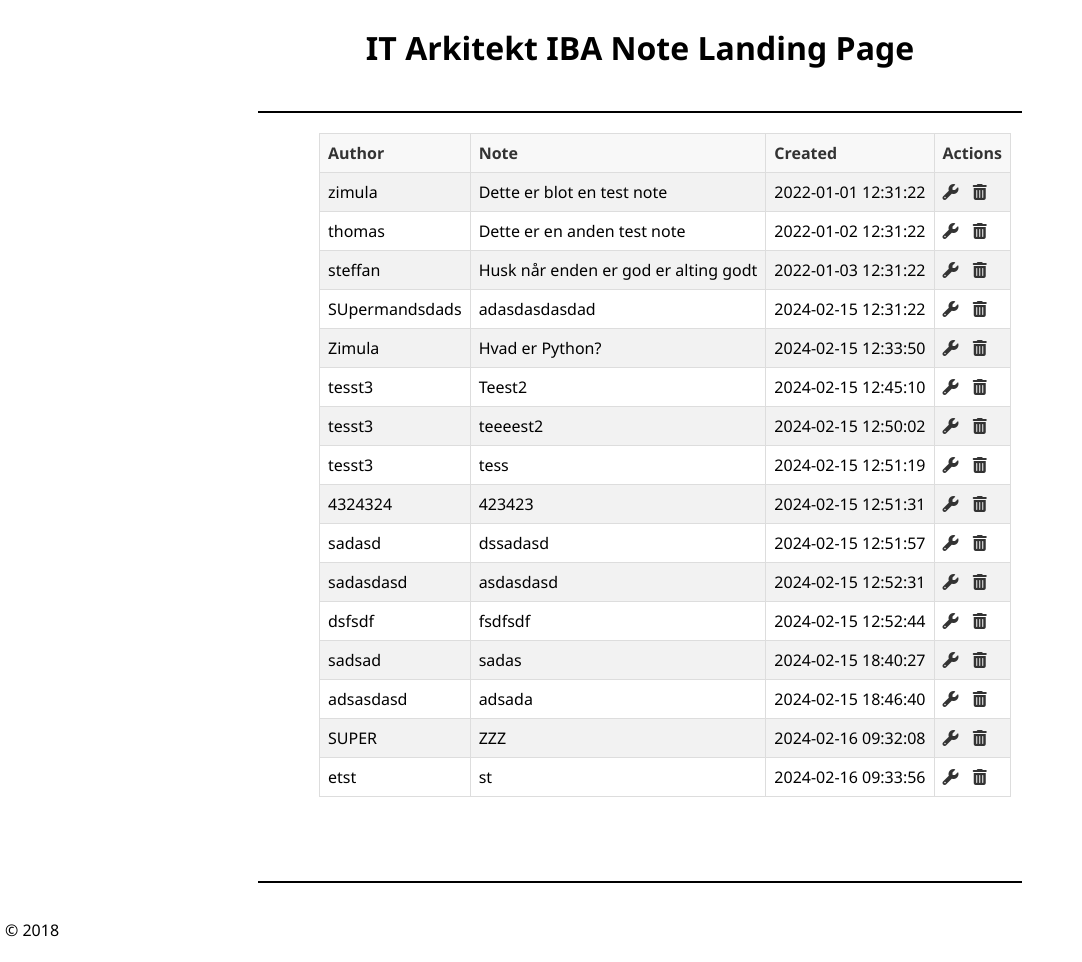
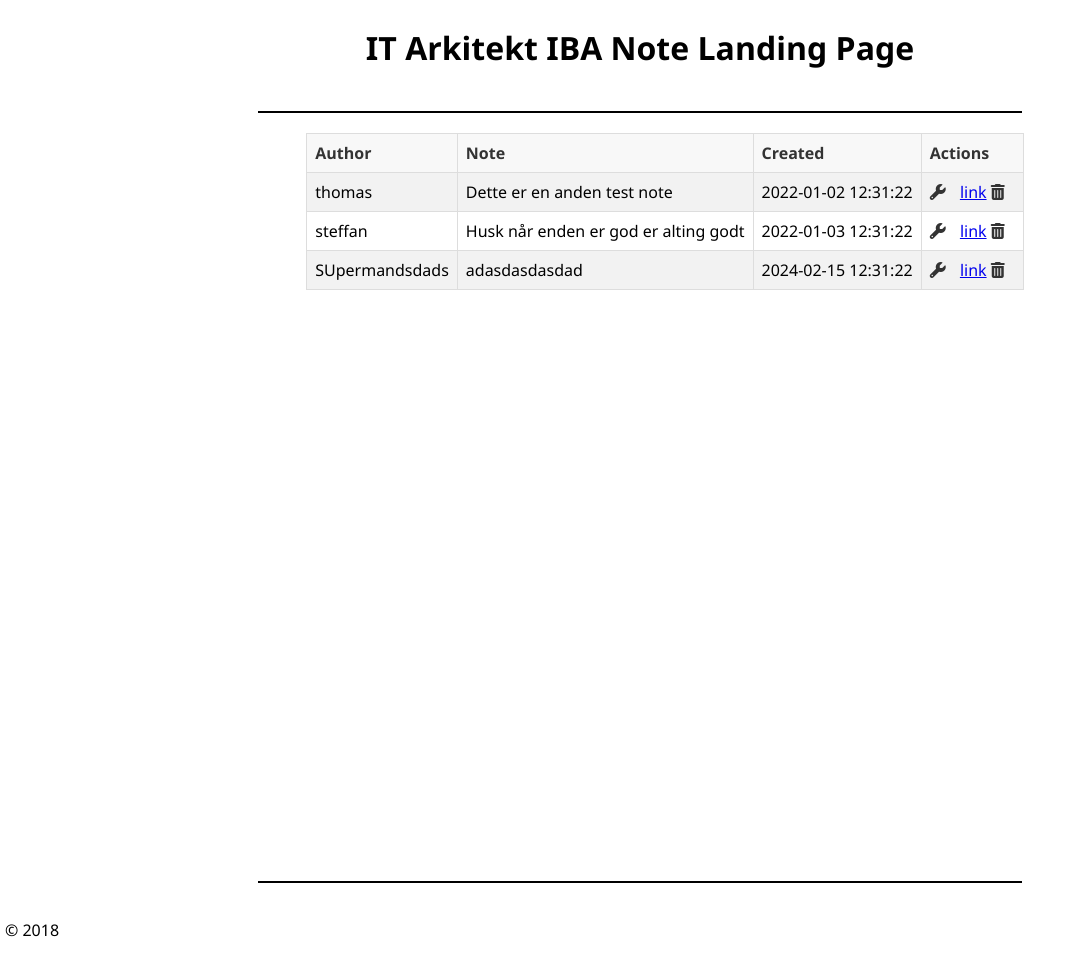
Before and after one commit to PBI22/Agil-Flask-Note-Projekt, a Flask app: page / in a window 1280 px wide. Shown: the part 39-1001 px from the top of the page, without its empty margins (0-1082 px from the left). Run offline with Flask 3, Linux system fonts and the light colour scheme; some libraries are stand-ins or nearby versions.

Commit message:
basal funktionalitet af edit note

```diff
--- a/hello_app/static/note.json
+++ b/hello_app/static/note.json
@@ -1,9 +1,4 @@
 {
-    "Min Note": {
-        "note": "Dette er blot en test note",
-        "author": "zimula",
-        "created": "2022-01-01  12:31:22"
-    },
     "En Anden Note": {
         "note": "Dette er en anden test note",
         "author": "thomas",
@@ -18,65 +13,5 @@
         "note": "adasdasdasdad",
         "author": "SUpermandsdads",
         "created": "2024-02-15 12:31:22"
-    },
-    "ZImulas confessions": {
-        "note": "Hvad er Python?",
-        "author": "Zimula",
-        "created": "2024-02-15 12:33:50"
-    },
-    "Test1": {
-        "note": "Teest2",
-        "author": "tesst3",
-        "created": "2024-02-15 12:45:10"
-    },
-    "Test12": {
-        "note": "teeeest2",
-        "author": "tesst3",
-        "created": "2024-02-15 12:50:02"
-    },
-    "Test12t12": {
-        "note": "tess",
-        "author": "tesst3",
-        "created": "2024-02-15 12:51:19"
-    },
-    "r42342": {
-        "note": "423423",
-        "author": "4324324",
-        "created": "2024-02-15 12:51:31"
-    },
-    "asdasd": {
-        "note": "dssadasd",
-        "author": "sadasd",
-        "created": "2024-02-15 12:51:57"
-    },
-    "adasdasd": {
-        "note": "asdasdasd",
-        "author": "sadasdasd",
-        "created": "2024-02-15 12:52:31"
-    },
-    "esddsf": {
-        "note": "fsdfsdf",
-        "author": "dsfsdf",
-        "created": "2024-02-15 12:52:44"
-    },
-    "adasd": {
-        "note": "sadas",
-        "author": "sadsad",
-        "created": "2024-02-15 18:40:27"
-    },
-    "asdsad": {
-        "note": "adsada",
-        "author": "adsasdasd",
-        "created": "2024-02-15 18:46:40"
-    },
-    "ZZZ": {
-        "note": "ZZZ",
-        "author": "SUPER",
-        "created": "2024-02-16 09:32:08"
-    },
-    "te": {
-        "note": "st",
-        "author": "etst",
-        "created": "2024-02-16 09:33:56"
     }
 }
--- a/hello_app/templates/home.html
+++ b/hello_app/templates/home.html
@@ -27,7 +27,7 @@
       <td>{{ details["created"] }}</td>
       <td>
         <i class="fa-solid fa-wrench"></i>
-        <a href="{{ url_for('edit_note', name=title) }}"></a>
+        <a href="{{ url_for('get_edit', name=title) }}">link</a>
         <i class="fa-solid fa-trash-can"></i>
       </td>
     </tr>
--- a/hello_app/views.py
+++ b/hello_app/views.py
@@ -59,9 +59,35 @@ def create_note():
 
     return redirect(url_for('home'))
 
-@app.route("/edit/")
+@app.route("/edit/", methods=["GET", "POST"])
 def edit():
-    return render_template("editnote.html")
+    if request.method == "POST":
+        # Get the submitted form data
+        name = request.form.get("name")
+        note_content = request.form.get("note")
+        author = request.form.get("author")
+        created = request.form.get("created")
+        filename = os.path.join(app.static_folder, 'note.json')
+
+        try:
+            with open(filename, 'r') as file:
+                notes = json.load(file)
+
+        except FileNotFoundError:
+            print("Note fil ikke fundet!")
+            notes = {}
+
+        notes[name] = {"author": author, "note": note_content, "created": created}
+
+        # Write the updated notes back to the JSON file
+        with open(filename, 'w') as file:
+            json.dump(notes, file, indent=4)
+
+        flash("Note updated successfully")
+        return redirect(url_for('home'))
+    else:
+        flash("Invalid request method")
+        return redirect(url_for('home'))
 
 @app.route("/view/")
 def view():
@@ -83,7 +109,7 @@ def hello_there(name = None):
 @app.route("/api/data")
 def get_data():
     return app.send_static_file("data.json")
-@app.route("/edit/<name>")
+@app.route("/edit/<name>", methods=["GET", "POST"])
 def get_edit(name = None):
     if name is None:
         flash(f"Failed to edit - Note is None")  # Viser en failure-besked
@@ -99,4 +125,12 @@ def get_edit(name = None):
         flash(f"Note file not found")
         notes = {}
 
-    return render_template("editnote.html", name,notes)
+        # Check if the requested note exists in the notes dictionary
+    if name not in notes:
+        flash("Note not found")
+        return redirect(url_for('home'))
+
+    # Pass the specific note details to the template
+    note_details = notes[name]
+
+    return render_template("editnote.html", name=name, notes=notes)
```
Also changed, not shown: hello_app/templates/editnote.html (+4 -3 lines).
